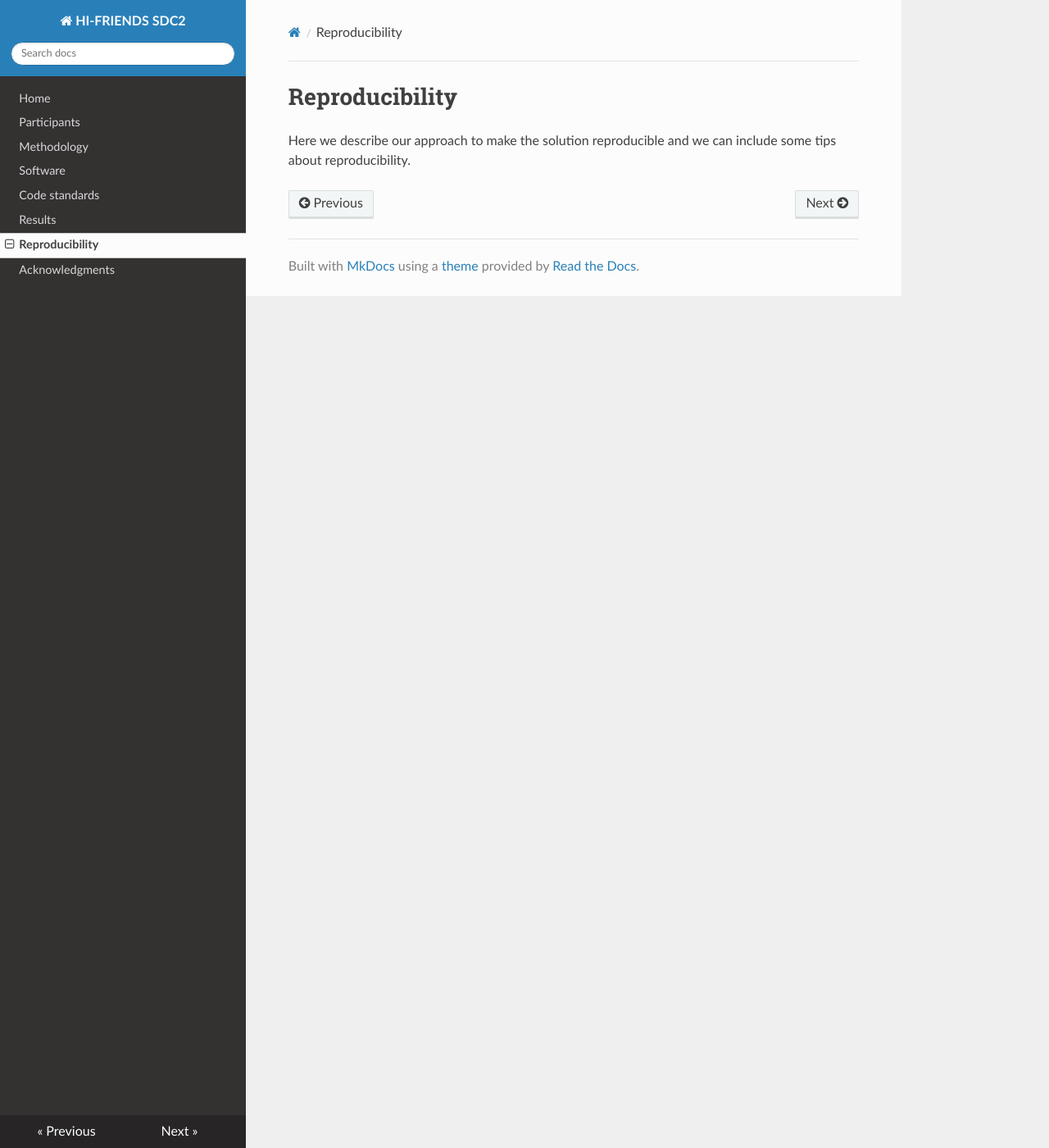
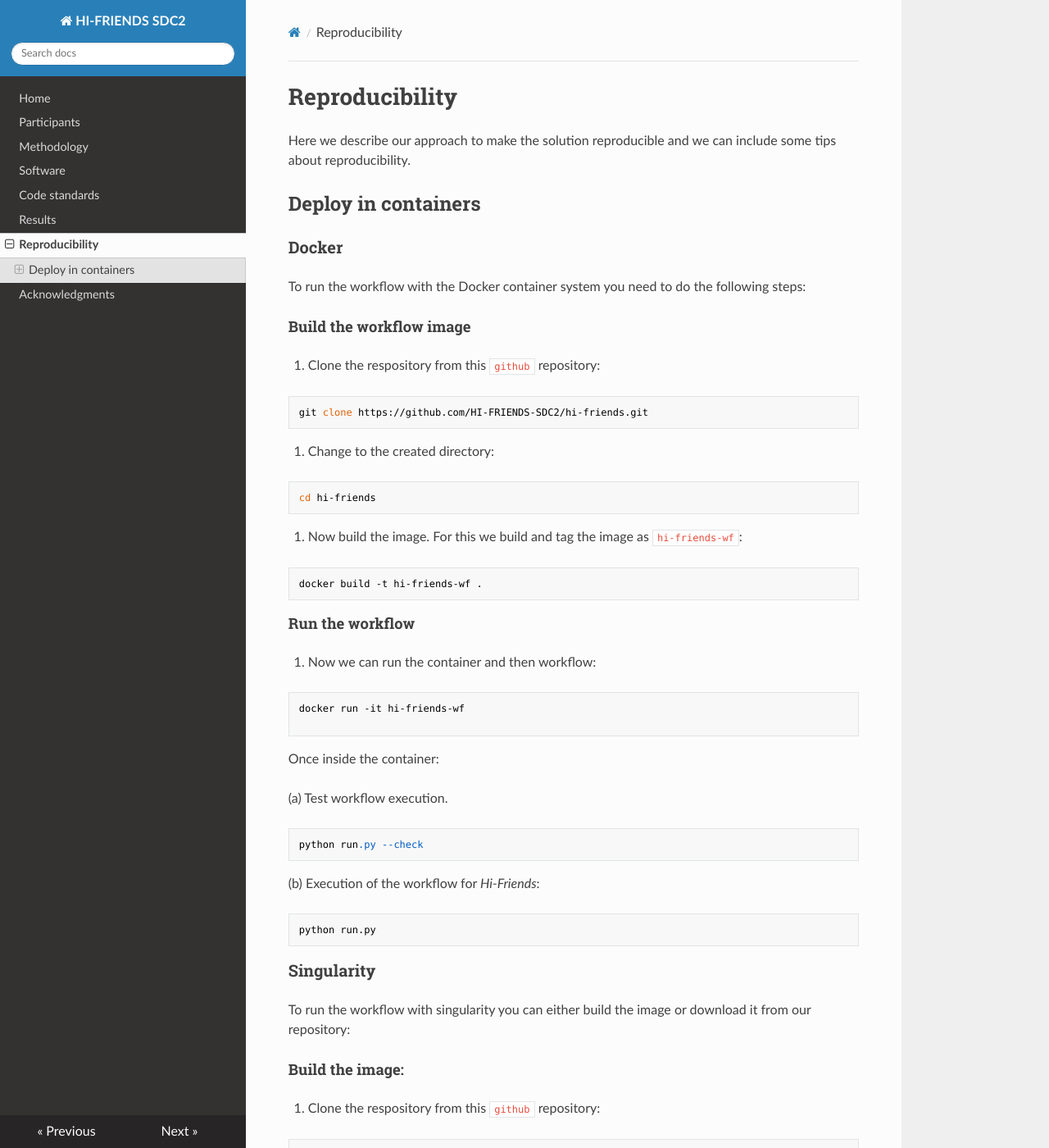
Before and after one commit to HI-FRIENDS-SDC2/hi-friends, an MkDocs documentation site: the page built from docs/reproducibility.md, in a window 1280 px wide and 1400 px high. Shown: the whole window at 82% size. Built offline with MkDocs 1.6.1, drawn with Linux system fonts in a browser that asks for light colours; nearby versions of some CDN libraries; some of the changed text lies outside the part shown.

Commit message:
Updated WF deployment on containers

````diff
--- a/docs/reproducibility.md
+++ b/docs/reproducibility.md
@@ -1,3 +1,104 @@
 # Reproducibility
 
 Here we describe our approach to make the solution reproducible and we can include some tips about reproducibility.
+
+
+## Deploy in containers
+
+### Docker
+
+To run the workflow with the Docker container system you need to do the following steps:
+
+#### Build the workflow image
+
+1. Clone the respository from this ``github`` repository:
+
+```
+git clone https://github.com/HI-FRIENDS-SDC2/hi-friends.git
+```
+
+2. Change to the created directory:
+
+```
+cd hi-friends
+```
+
+3. Now build the image. For this we build and tag the image as ``hi-friends-wf``:
+
+```
+docker build -t hi-friends-wf .
+```
+
+#### Run the workflow
+
+4. Now we can run the container and then workflow:
+
+```
+docker run -it hi-friends-wf
+
+```
+
+Once inside the container:
+
+(a) Test workflow execution.
+
+```
+python run.py --check
+```
+
+(b) Execution of the workflow for *Hi-Friends*:
+
+```
+python run.py
+```
+
+
+### Singularity
+
+To run the workflow with singularity you can either build the image or download it from our repository:
+
+#### Build the image:
+
+1. Clone the respository from this ``github`` repository:
+
+```
+git clone https://github.com/HI-FRIENDS-SDC2/hi-friends.git
+```
+
+2. Change to the created directory:
+
+```
+cd hi-friends
+```
+
+3. Build the Hi-Friends workflow image:
+
+```
+singularity build hi-friends-wf.sif hi-friends-wf.def
+```
+
+#### Or download the image:
+
+```
+wget .... i-friends-wf.sif
+```
+
+#### Run the workflow
+
+Once this is done, you can now launch the workflow as follows
+
+```
+singularity shell --cleanenv hi-friends-wf.sif
+```
+
+And now, to run the checks:
+
+```
+python run.py --check
+```
+
+or run the Hi-Friends workflow:
+
+```
+python run.py
+```
````
